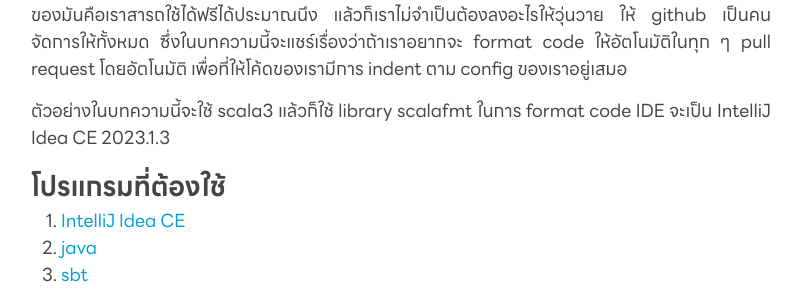
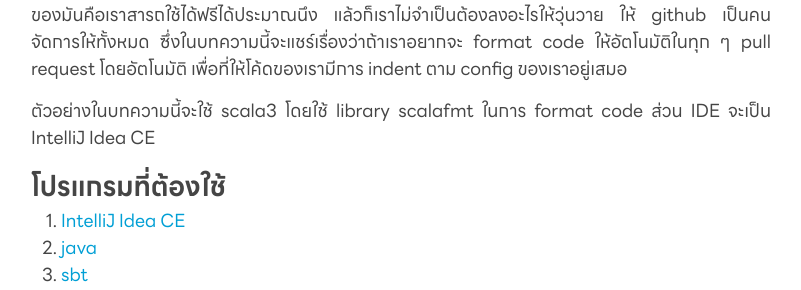
Before and after one commit to oat9002/oat9002.github.io, a Jekyll site: the page built from _posts/2023-07-02-format-code-via-github-actions.md, in a window 1280 px wide and 900 px high, scrolled down 394 px. Shown: the part 162-452 px from the top of the window, without its empty margins (239-1040 px from the left). Built offline with Jekyll 4.4.1, drawn with Linux system fonts in a browser that asks for light colours; nearby versions of some CDN libraries; some web fonts are replaced.

Commit message:
:recycle:

```diff
--- a/_posts/2023-07-02-format-code-via-github-actions.md
+++ b/_posts/2023-07-02-format-code-via-github-actions.md
@@ -10,7 +10,7 @@ title: Format code via GitHub Actions
 
 บทความในวันนี้จะเป็นเรื่องของ github actions ครับ ถ้าเพื่อน ๆ ได้ใช้ github เป็นที่เก็บโค้ดก็น่าจะเคยได้ยินบริการตัวนี้จาก github มาบ้าง github actions เป็นบริการสำหรับการทำ CI/CD pipeline ข้อดีของมันคือเราสารถใช้ได้ฟรีได้ประมาณนึง แล้วก็เราไม่จำเป็นต้องลงอะไรให้วุ่นวาย ให้ github เป็นคนจัดการให้ทั้งหมด ซึ่งในบทความนี้จะแชร์เรื่องว่าถ้าเราอยากจะ format code ให้อัตโนมัติในทุก ๆ pull request โดยอัตโนมัติ เพื่อที่ให้โค้ดของเรามีการ indent ตาม config ของเราอยู่เสมอ
 
-ตัวอย่างในบทความนี้จะใช้ scala3 แล้วก็ใช้ library scalafmt ในการ format code IDE จะเป็น IntelliJ Idea CE 2023.1.3
+ตัวอย่างในบทความนี้จะใช้ scala3 โดยใช้ library scalafmt ในการ format code ส่วน IDE จะเป็น IntelliJ Idea CE
 
 ## โปรแกรมที่ต้องใช้
 
```
